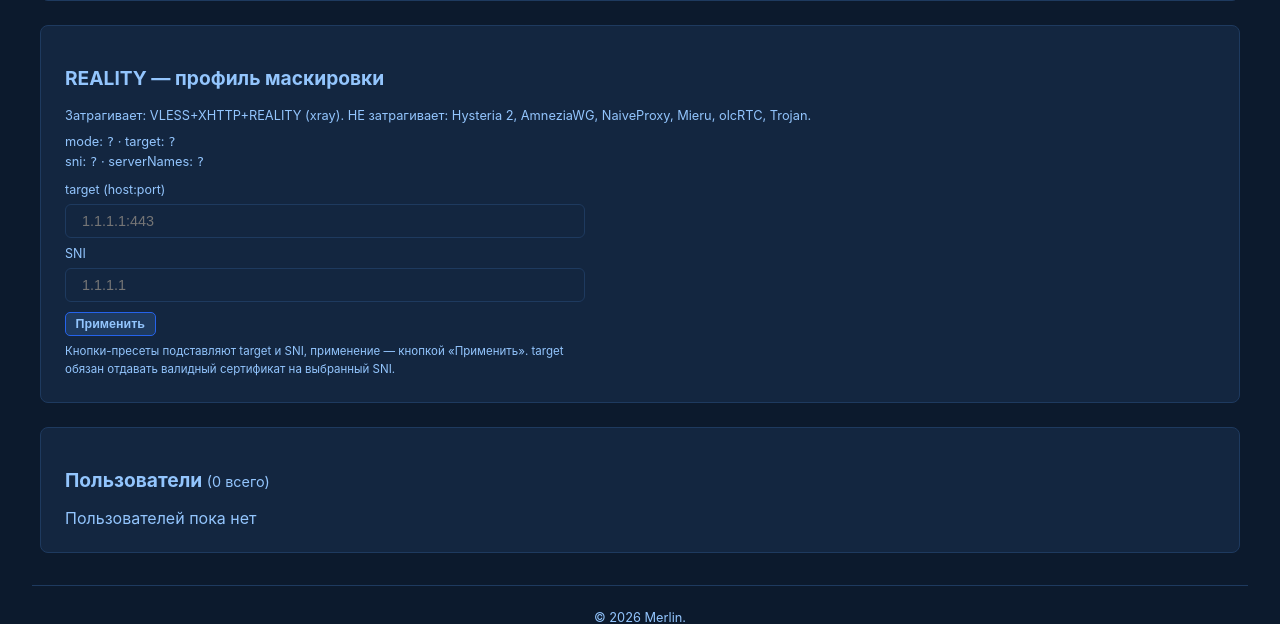
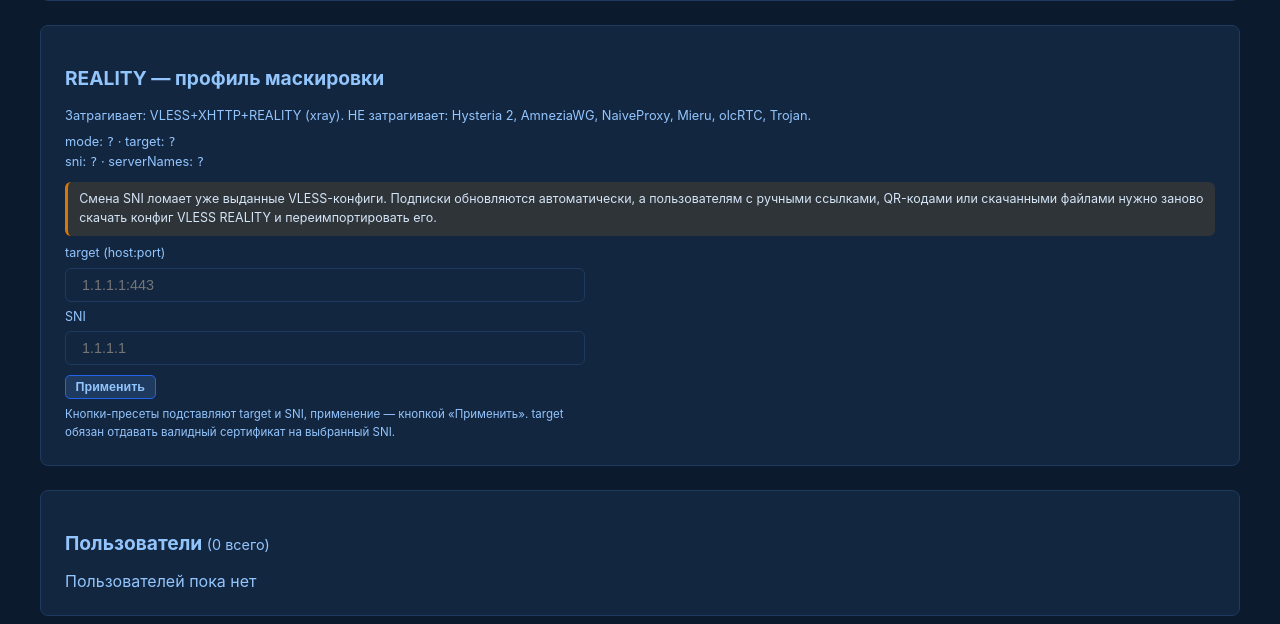
Before and after one commit to smartor777-sketch/nyxpanel, a Flask app: template panel/proxy-panel/templates/self_admin.html in a window 1280 px wide. Shown: the part 254-878 px from the top of the page. Run offline with Flask 3, Linux system fonts and the light colour scheme; the template is opened without the code that fills it, so the values that code supplies are empty; parts of the project's set-up code (start-up, migrations or seed data) failed here and were passed over.

Commit message:
feat(reality): warn that VLESS REALITY configs must be re-imported
Changing SNI invalidates every already issued VLESS REALITY config.
Subscriptions regenerate on their own, but manual links, QR codes and
downloaded files are static, so those users have to download the config
again and re-import it.

The admin card now carries a permanent amber note explaining that, and a
successful profile switch that actually changes SNI also flashes a warn
message with the old and new SNI. _run_reality returns the exit code so
the warning only appears when the switch succeeded, and comparing the
SNI before and after keeps a plain re-apply quiet. A target-only change
does not invalidate client configs, so it does not trigger the notice.

```diff
--- a/panel/proxy-panel/app.py
+++ b/panel/proxy-panel/app.py
@@ -542,6 +542,12 @@
 # proxy_manager.sh (set_reality_mode) и остаются единственным источником истины.
 REALITY_PRESETS = ("cloudflare", "vk", "panel", "nyx")
 
+VLESS_REISSUE_NOTICE = (
+    "SNI изменён: {old} → {new}. Подписки обновятся автоматически, "
+    "а пользователям с ручными ссылками, QR-кодами или скачанными файлами "
+    "нужно заново скачать конфиг VLESS REALITY и переимпортировать его."
+)
+
 def get_reality_presets():
     """Каталог пресетов из proxy_manager.sh: mode|target|sni|serverNames.
 
@@ -581,10 +587,12 @@
             flash(out or "OK", "ok")
         else:
             flash(err or out or "Error", "error")
+        return proc.returncode
     except subprocess.TimeoutExpired:
         flash("Timeout", "error")
     except Exception as e:
         flash(str(e), "error")
+    return 1
 
 @app.route("/self/reality/toggle", methods=["POST"])
 def reality_toggle():
@@ -599,13 +607,20 @@
 def reality_profile():
     if not is_admin():
         return redirect("/self/login")
+    before = get_reality_state()
     preset = (request.form.get("preset") or "").strip()
     if preset in REALITY_PRESETS:
-        _run_reality(["set_reality_mode", preset])
+        rc = _run_reality(["set_reality_mode", preset])
     else:
         target = (request.form.get("target") or "").strip()
         sni = (request.form.get("sni") or "").strip()
-        _run_reality(["set_reality_profile", target, sni])
+        rc = _run_reality(["set_reality_profile", target, sni])
+    if rc == 0:
+        after = get_reality_state()
+        old_sni = before.get("sni") or "?"
+        new_sni = after.get("sni") or "?"
+        if old_sni != new_sni:
+            flash(VLESS_REISSUE_NOTICE.format(old=old_sni, new=new_sni), "warn")
     return redirect("/self/")
 
 @app.route("/")
--- a/panel/proxy-panel/templates/self_admin.html
+++ b/panel/proxy-panel/templates/self_admin.html
@@ -23,6 +23,8 @@
   .flash { padding: 0.75rem 1rem; border-radius: 6px; margin-bottom: 1rem; }
   .flash.ok { background: var(--flash-ok-bg); border: 1px solid var(--flash-ok-border); color: var(--flash-ok-fg); }
   .flash.error { background: var(--flash-err-bg); border: 1px solid var(--flash-err-border); color: var(--flash-err-fg); }
+  .flash.warn { background: rgba(245, 158, 11, 0.14); border: 1px solid #d97706; color: #fbbf24; }
+  [data-theme="light"] .flash.warn { background: #fffbeb; border: 1px solid #f59e0b; color: #92400e; }
   form { display: flex; gap: 0.5rem; flex-wrap: wrap; align-items: center; }
   input, select, button { padding: 0.5rem 1rem; border-radius: 6px; border: 1px solid var(--border); background: var(--input-bg); color: var(--fg); font-size: 0.9rem; }
   input:focus { outline: none; border-color: var(--heading); }
@@ -115,6 +117,9 @@
     {% if not reality.error %}
     {% set preset_i18n = {'cloudflare': 'realityPresetCF', 'vk': 'realityPresetVK', 'panel': 'realityPresetPanel', 'nyx': 'realityPresetNYX'} %}
     {% set current_preset = reality.mode if reality.mode in reality_preset_modes else '' %}
+    <div style="font-size:0.78rem;line-height:1.5;margin-bottom:0.6rem;padding:0.5rem 0.7rem;border-left:3px solid #d97706;border-radius:6px;background:rgba(245,158,11,0.12)" data-i18n="realityReissue">
+      Смена SNI ломает уже выданные VLESS-конфиги. Подписки обновляются автоматически, а пользователям с ручными ссылками, QR-кодами или скачанными файлами нужно заново скачать конфиг VLESS REALITY и переимпортировать его.
+    </div>
     <form method="POST" action="/self/reality/profile" style="flex-direction:column;align-items:stretch;gap:0.45rem;max-width:520px">
       <input type="hidden" name="preset" id="realityPreset" value="{{ current_preset }}">
       <label style="font-size:0.78rem;color:var(--muted)" for="realityTarget" data-i18n="realityTargetLabel2">target (host:port)</label>
@@ -304,6 +309,7 @@
     realityTargetLabel2: 'target (host:port)', realitySniLabel2: 'SNI',
     realityPresetCF: 'Cloudflare (1.1.1.1)', realityPresetVK: 'VK (userapi)', realityApply: 'Применить',
     realityPresetPanel: 'panel.example.com', realityPresetNYX: 'nyx.example.com',
+    realityReissue: 'Смена SNI ломает уже выданные VLESS-конфиги. Подписки обновляются автоматически, а пользователям с ручными ссылками, QR-кодами или скачанными файлами нужно заново скачать конфиг VLESS REALITY и переимпортировать его.',
     realityHint: 'Кнопки-пресеты подставляют target и SNI, применение — кнопкой «Применить». target обязан отдавать валидный сертификат на выбранный SNI.'
   },
   en: {
@@ -332,6 +338,7 @@
     realityTargetLabel2: 'target (host:port)', realitySniLabel2: 'SNI',
     realityPresetCF: 'Cloudflare (1.1.1.1)', realityPresetVK: 'VK (userapi)', realityApply: 'Apply',
     realityPresetPanel: 'panel.example.com', realityPresetNYX: 'nyx.example.com',
+    realityReissue: 'Changing SNI breaks existing VLESS configs. Subscriptions update automatically, but users with manual links, QR codes or downloaded files must download the VLESS REALITY config again and re-import it.',
     realityHint: 'Preset buttons only fill target and SNI; press Apply to switch. target must present a valid certificate for the chosen SNI.'
   }
 };
```
